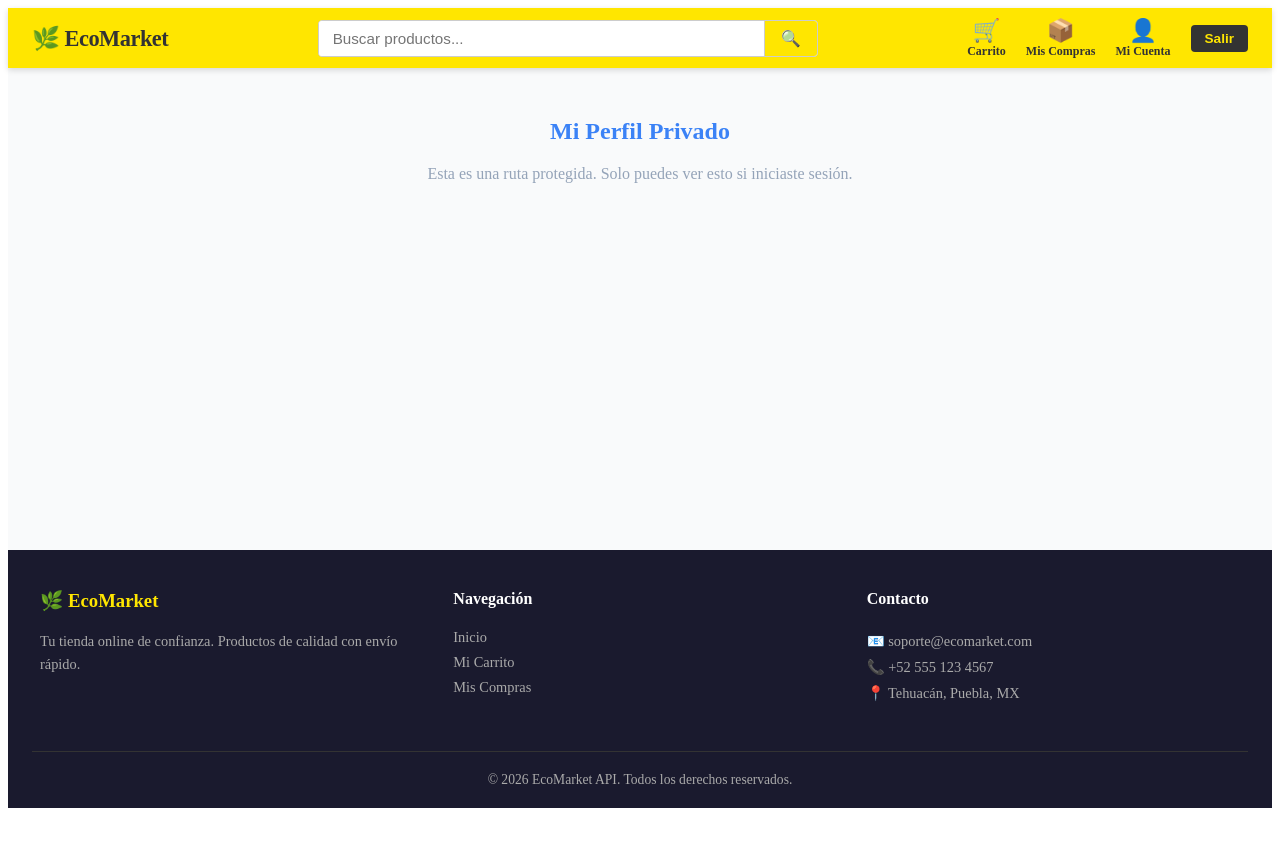
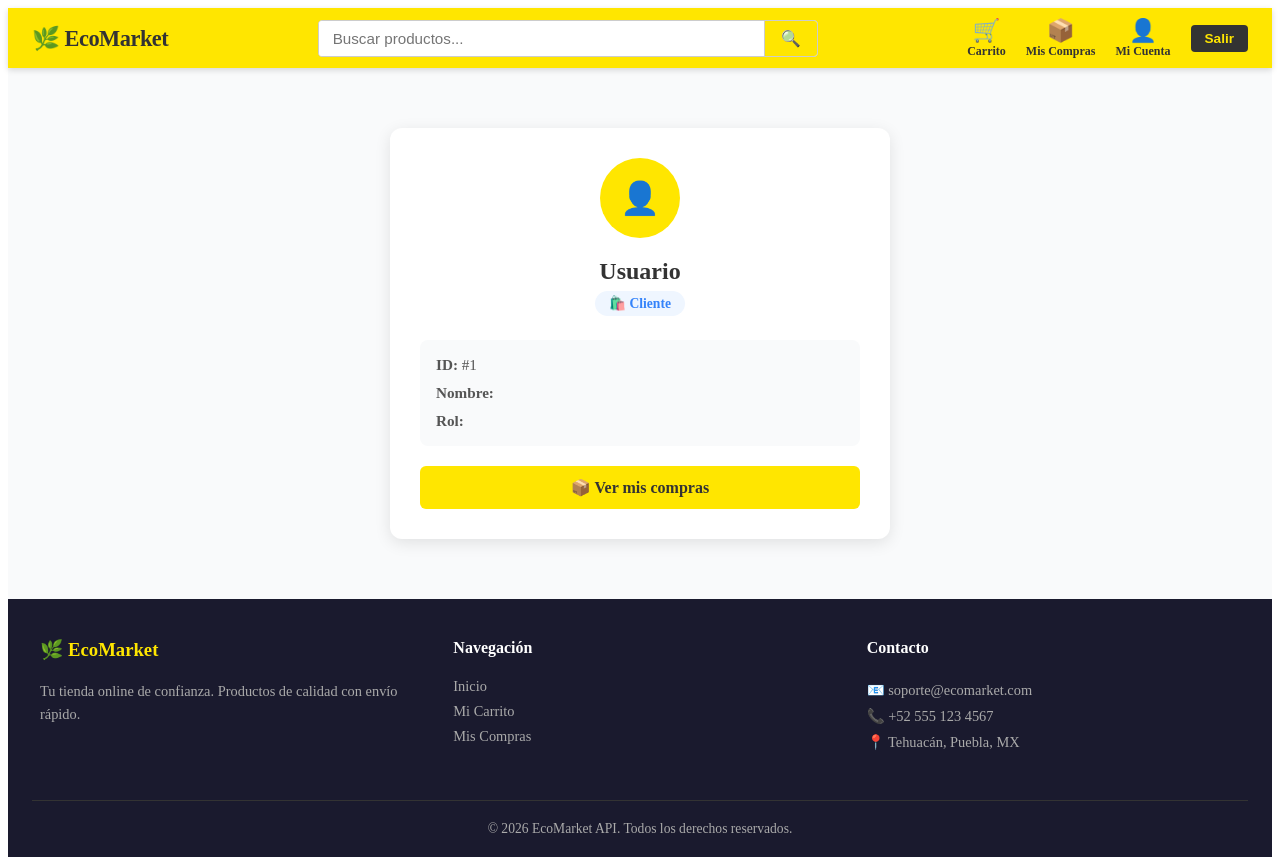
Before and after one commit to MiguelAngelGG19/ServicioWebbbb, a React (Vite) app in the folder ecomarket-frontend/: page /perfil in a window 1280 px wide. Before the commit the page ends 816 px from the top, so only its background shows below. Built offline with nearby package versions, Linux system fonts and the light colour scheme; sample sign-in values are in the browser's storage.

Commit message:
test final

```diff
--- a/ecomarket-frontend/src/context/AuthContext.jsx
+++ b/ecomarket-frontend/src/context/AuthContext.jsx
@@ -2,6 +2,7 @@ import React, { createContext, useState, useEffect } from 'react';
 import axios from 'axios';
 
 
+// eslint-disable-next-line
 export const AuthContext = createContext(null);
 
 export const AuthProvider = ({ children }) => {
--- a/ecomarket-frontend/src/context/CartContext.jsx
+++ b/ecomarket-frontend/src/context/CartContext.jsx
@@ -1,6 +1,8 @@
 import { createContext, useState } from 'react';
 
+// eslint-disable-next-line
 export const CartContext = createContext(null);
+
 
 export function CartProvider({ children }) {
     const [cart, setCart] = useState([]);
--- a/ecomarket-frontend/src/pages/AdminDashboard.jsx
+++ b/ecomarket-frontend/src/pages/AdminDashboard.jsx
@@ -62,10 +62,10 @@ function AdminDashboard() {
       });
 
       if (res.data.success) {
-        setMensaje('✅ Producto subido correctamente');
-        setForm({ nombre: '', precio: '', stock: '', descripcion: '', CategoryId: 1 });
-        setImagen(null);
-        cargarProductos();
+        setMensaje(`✅ Producto "${res.data.nombre}" subido correctamente`);
+setForm({ nombre: '', precio: '', stock: '', descripcion: '', CategoryId: 1 });
+setImagen(null);
+cargarProductos();
       }
     } catch (error) {
       setMensaje('❌ Error: ' + (error.response?.data?.error || 'Error de servidor'));
--- a/ecomarket-frontend/src/pages/Cart.jsx
+++ b/ecomarket-frontend/src/pages/Cart.jsx
@@ -1,5 +1,5 @@
 import { useContext, useState } from 'react';
-import { useNavigate } from 'react-router-dom';
+import { useNavigate, Link } from 'react-router-dom';
 import axios from 'axios';
 import { CartContext } from '../context/CartContext';
 
@@ -141,7 +141,7 @@ function Cart() {
 
             {/* BOTONES */}
             <div style={{ display: 'flex', gap: 15, marginTop: 20 }}>
-              <a href="/" style={{
+              <Link to="/" style={{
     flex: 1,
     padding: '12px',
     backgroundColor: '#e5e7eb',
@@ -149,12 +149,10 @@ function Cart() {
     textDecoration: 'none',
     borderRadius: 6,
     fontWeight: 'bold',
-                textAlign: 'center',
-                cursor: 'pointer',
-                border: 'none'
+    textAlign: 'center'
 }}>
     ← Seguir comprando
-              </a>
+</Link>
               <button
                 onClick={handleCheckout}
                 disabled={procesando}
--- a/ecomarket-frontend/src/pages/MisCompras.jsx
+++ b/ecomarket-frontend/src/pages/MisCompras.jsx
@@ -1,7 +1,7 @@
 import { useEffect, useState } from 'react';
 import axios from 'axios';
 
-function MisCompras() {
+export default function MisCompras() {
   const [ordenes, setOrdenes] = useState([]);
   const [cargando, setCargando] = useState(true);
   const token = localStorage.getItem('token');
@@ -9,10 +9,11 @@ function MisCompras() {
   useEffect(() => {
     const cargarOrdenes = async () => {
       try {
-        const res = await axios.get('http://localhost:4000/api/orders', {
+        const res = await axios.get('http://localhost:4000/api/orders/mis-compras', {
+          // ✅ FIX 1: URL correcta /mis-compras
           headers: { Authorization: `Bearer ${token}` }
         });
-        setOrdenes(res.data.data || []);
+        setOrdenes(res.data || []); // ✅ FIX 2: res.data directo, no res.data.data
       } catch (e) {
         console.error('Error cargando órdenes:', e);
       } finally {
@@ -29,45 +30,88 @@ function MisCompras() {
       </h2>
 
       {cargando ? (
-        <p>Cargando ordenes...</p>
+        <div style={{ textAlign: 'center', padding: 40 }}>
+          <p style={{ color: '#666', fontSize: '1.1rem' }}>⏳ Cargando tus órdenes...</p>
+        </div>
       ) : ordenes.length === 0 ? (
-        <p>No tienes compras aún.</p>
+        <div style={{
+          textAlign: 'center',
+          padding: 40,
+          backgroundColor: '#f9fafb',
+          borderRadius: 8,
+          border: '1px solid #e5e7eb'
+        }}>
+          <p style={{ fontSize: '2rem' }}>🛍️</p>
+          <p style={{ color: '#666', fontSize: '1.1rem' }}>No tienes compras aún.</p>
+          <a href="/" style={{
+            display: 'inline-block',
+            marginTop: 10,
+            padding: '10px 24px',
+            backgroundColor: '#FFE600',
+            color: '#333',
+            textDecoration: 'none',
+            borderRadius: 6,
+            fontWeight: 'bold'
+          }}>
+            Ir al catálogo
+          </a>
+        </div>
       ) : (
         ordenes.map(orden => (
           <div key={orden.id} style={{
             backgroundColor: '#fff',
-            border: '1px solid #ddd',
+            border: '1px solid #e5e7eb',
             borderRadius: 8,
             padding: 20,
             marginBottom: 15,
-            boxShadow: '0 2px 8px rgba(0,0,0,0.1)'
+            boxShadow: '0 2px 8px rgba(0,0,0,0.07)'
           }}>
-            <div style={{ display: 'flex', justifyContent: 'space-between', marginBottom: 10 }}>
-              <h3 style={{ margin: 0, color: '#333' }}>Orden #{orden.id}</h3>
+            {/* CABECERA */}
+            <div style={{ display: 'flex', justifyContent: 'space-between', alignItems: 'center', marginBottom: 12 }}>
+              <h3 style={{ margin: 0, color: '#333', fontSize: '1.1rem' }}>
+                🧾 Orden #{orden.id}
+              </h3>
               <span style={{
                 backgroundColor: orden.estado === 'completado' ? '#10b981' : '#f59e0b',
                 color: 'white',
-                padding: '5px 15px',
+                padding: '4px 14px',
                 borderRadius: 20,
-                fontSize: '0.9rem',
-                fontWeight: 'bold'
+                fontSize: '0.82rem',
+                fontWeight: 'bold',
+                letterSpacing: '0.5px'
               }}>
-                {orden.estado.toUpperCase()}
+                {orden.estado?.toUpperCase()}
               </span>
             </div>
-            <p style={{ margin: '5px 0', color: '#666' }}>
-              <strong>Fecha:</strong> {new Date(orden.createdAt).toLocaleDateString()}
-            </p>
-            <p style={{ margin: '5px 0', color: '#666' }}>
-              <strong>Total:</strong> ${orden.total.toLocaleString()}
-            </p>
-            {orden.OrderItems && orden.OrderItems.length > 0 && (
-              <details style={{ marginTop: 10, cursor: 'pointer' }}>
-                <summary style={{ fontWeight: 'bold', color: '#3b82f6' }}>Ver productos</summary>
+
+            {/* DETALLES */}
+            <div style={{ display: 'flex', gap: 30, marginBottom: 12 }}>
+              <p style={{ margin: 0, color: '#666', fontSize: '0.9rem' }}>
+                📅 <strong>Fecha:</strong> {new Date(orden.createdAt).toLocaleDateString('es-MX', {
+                  year: 'numeric', month: 'long', day: 'numeric'
+                })}
+              </p>
+              <p style={{ margin: 0, color: '#333', fontSize: '0.9rem', fontWeight: 'bold' }}>
+                💰 Total: ${Number(orden.total).toLocaleString()}
+              </p>
+            </div>
+
+            {/* PRODUCTOS */}
+            {orden.Products && orden.Products.length > 0 && (
+              <details style={{ marginTop: 8 }}>
+                <summary style={{
+                  fontWeight: 'bold',
+                  color: '#3483fa',
+                  cursor: 'pointer',
+                  fontSize: '0.9rem'
+                }}>
+                  Ver {orden.Products.length} producto(s)
+                </summary>
                 <ul style={{ marginTop: 10, paddingLeft: 20 }}>
-                  {orden.OrderItems.map((item, i) => (
-                    <li key={i}>
-                      {item.Product?.nombre} x{item.cantidad} — ${item.precio_unitario}
+                  {orden.Products.map((prod, i) => (
+                    <li key={i} style={{ color: '#555', fontSize: '0.9rem', marginBottom: 4 }}>
+                      {prod.nombre} — x{prod.OrderItem?.cantidad} —
+                      ${Number(prod.OrderItem?.precio_unitario).toLocaleString()}
                     </li>
                   ))}
                 </ul>
@@ -79,5 +123,3 @@ function MisCompras() {
     </div>
   );
 }
-
-export default MisCompras;
--- a/ecomarket-frontend/src/pages/Perfil.jsx
+++ b/ecomarket-frontend/src/pages/Perfil.jsx
@@ -1,11 +1,77 @@
-import React from 'react';
+export default function Perfil() {
+    const user = JSON.parse(localStorage.getItem('user') || '{}');
 
-// ✅ Agrega "default"
-export default function Perfil() {
     return (
-        <div style={{ textAlign: 'center', marginTop: '50px' }}>
-            <h2 style={{ color: '#3b82f6' }}>Mi Perfil Privado</h2>
-            <p style={{ color: '#94a3b8' }}>Esta es una ruta protegida. Solo puedes ver esto si iniciaste sesión.</p>
+        <div style={{ maxWidth: 500, margin: '40px auto', padding: 20 }}>
+            <div style={{
+                backgroundColor: '#fff',
+                borderRadius: 12,
+                padding: 30,
+                boxShadow: '0 4px 16px rgba(0,0,0,0.1)',
+                textAlign: 'center'
+            }}>
+                {/* AVATAR */}
+                <div style={{
+                    width: 80,
+                    height: 80,
+                    borderRadius: '50%',
+                    backgroundColor: '#FFE600',
+                    display: 'flex',
+                    alignItems: 'center',
+                    justifyContent: 'center',
+                    fontSize: '2rem',
+                    margin: '0 auto 20px'
+                }}>
+                    👤
+                </div>
+
+                <h2 style={{ margin: '0 0 6px', color: '#333' }}>
+                    {user.nombre || 'Usuario'}
+                </h2>
+
+                <span style={{
+                    display: 'inline-block',
+                    backgroundColor: user.rol === 'admin' ? '#fef3c7' : '#eff6ff',
+                    color: user.rol === 'admin' ? '#d97706' : '#3483fa',
+                    padding: '4px 14px',
+                    borderRadius: 20,
+                    fontSize: '0.85rem',
+                    fontWeight: 'bold',
+                    marginBottom: 24
+                }}>
+                    {user.rol === 'admin' ? '⚙️ Administrador' : '🛍️ Cliente'}
+                </span>
+
+                <div style={{
+                    backgroundColor: '#f9fafb',
+                    borderRadius: 8,
+                    padding: 16,
+                    textAlign: 'left'
+                }}>
+                    <p style={{ margin: '0 0 10px', color: '#555', fontSize: '0.95rem' }}>
+                        <strong>ID:</strong> #{user.id}
+                    </p>
+                    <p style={{ margin: '0 0 10px', color: '#555', fontSize: '0.95rem' }}>
+                        <strong>Nombre:</strong> {user.nombre}
+                    </p>
+                    <p style={{ margin: 0, color: '#555', fontSize: '0.95rem' }}>
+                        <strong>Rol:</strong> {user.rol}
+                    </p>
+                </div>
+
+                <a href="/mis-compras" style={{
+                    display: 'block',
+                    marginTop: 20,
+                    padding: '12px',
+                    backgroundColor: '#FFE600',
+                    color: '#333',
+                    textDecoration: 'none',
+                    borderRadius: 6,
+                    fontWeight: 'bold'
+                }}>
+                    📦 Ver mis compras
+                </a>
+            </div>
         </div>
     );
 }
```
Also changed, not shown: 20 other files (tests, documents, lock files or other folders). Lines whose indentation alone changed are shown as unchanged.
